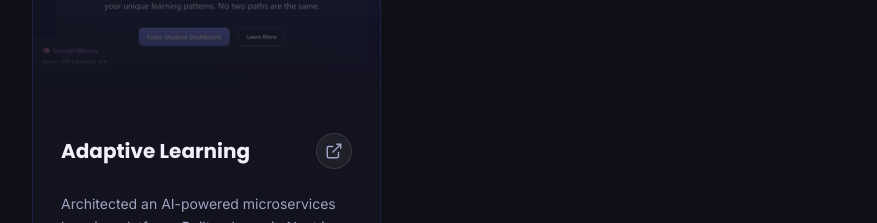
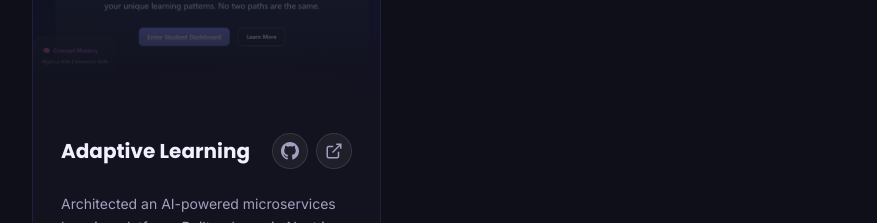
Before and after one commit to Rema2003/Portfolio, a Next.js app: page / in a window 1280 px wide. Shown: the part 3160-3383 px from the top of the page, without its empty margins (64-941 px from the left). Built offline with nearby package versions, Linux system fonts and the light colour scheme.

Commit message:
Update Adaptive Learning GitHub link

```diff
--- a/components/Projects.tsx
+++ b/components/Projects.tsx
@@ -8,7 +8,7 @@ const PROJECTS = [
     title: 'Adaptive Learning',
     desc: 'Architected an AI-powered microservices learning platform. Built a dynamic Next.js React frontend, a Node.js/Express core API for handling user telemetry, and a custom Python/FastAPI machine learning engine that interfaces with LLMs to dynamically scale educational difficulty based on real-time student performance.',
     tags: ['Next.js', 'React', 'Node.js', 'Python', 'MongoDB', 'Express', 'FastAPI'],
-    github: '',
+    github: 'https://github.com/Rema2003/Adaptive-learning',
     live: 'http://localhost:3001/',
   },
 ];
```
